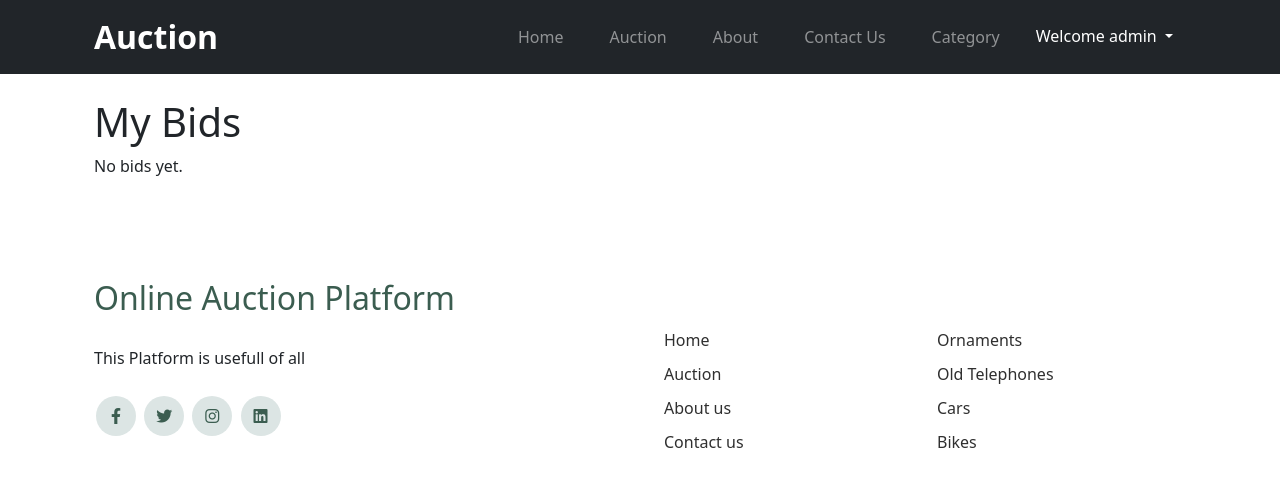
After one commit to Madhavgediya/Auction-Django-Project, a Django app: page /my_bids/ in a window 1280 px wide. The commit adds this page. Shown: the top 487 px of the page. Run offline with Django 5.2, Linux system fonts and the light colour scheme; a user stored in the database is signed in; data comes from the database, SQL or seed files in the repository; both versions use the stored data as it was after the commit; some libraries are stand-ins or nearby versions.

Commit message:
Completed index.html display details of all 3 Heading in descending order with limit of three and added My Bids and My Winnigs In Profile Section With data displayed in reverse order.

```diff
--- a/core/core/urls.py
+++ b/core/core/urls.py
@@ -39,6 +39,8 @@ urlpatterns = [
     path('auction/<int:auction_id>/', auction_detail, name='auction_detail'),
     path('category/<int:category_id>/', category_products, name='category_products'),
     path('winner/<int:auction_id>/', winner, name='winner'),
+    path('my_bids/', my_bids, name='my_bids'),
+    path('my_winnings/', my_winnings, name='my_winnings'),
 
 ]
 
--- a/core/home/templates/base.html
+++ b/core/home/templates/base.html
@@ -88,8 +88,15 @@
               </button>
               <ul class="dropdown-menu bg-dark">
                 <li>
+                  <a class="nav-link" href="{% url 'my_bids' %}">My Bids</a>
+                </li>
+                <li>
+                  <a class="nav-link" href="{% url 'my_winnings' %}">My Winnings</a>
+                </li>
+                <li>
                   <a class="nav-link" href="/logout">Log Out</a>
                 </li>
+
               </ul>
             </div>
             {% else %}
--- /dev/null
+++ b/core/home/templates/home/my_bids.html
@@ -0,0 +1,26 @@
+{% extends "base.html" %}
+
+{% block start %}
+<div class="container mt-4">
+    <h1>My Bids</h1>
+    {% if user_bids %}
+        <ul>
+            {% for bid in user_bids reversed %}
+                <li>
+                    <strong>Auction:</strong> {{ bid.auction.product.products_name }}<br>
+                    <strong>Bid Amount:</strong> {{ bid.bid_amount }}<br>
+                    <strong>Auction Image:</strong> <img src="{{ bid.auction.product.product_image.url }}" alt="{{ bid.auction.product.products_name }}" style="max-height: 100px;"><br>
+
+                    {% if bid.auction.is_active %}
+                        <a href="{% url 'bid' auction_id=bid.auction.id %}">Bid Again</a><br>
+                    {% elif bid.auction.has_ended %}
+                        <a href="{% url 'winner' auction_id=bid.auction.id %}">View Winner</a><br>
+                    {% endif %}
+                </li>
+            {% endfor %}
+        </ul>
+    {% else %}
+        <p>No bids yet.</p>
+    {% endif %}
+</div>
+{% endblock %}
--- a/core/home/views.py
+++ b/core/home/views.py
@@ -20,12 +20,17 @@ def home(request):
     active_auctions = [auction for auction in reversed(all_auctions) if auction.is_active()][:3]
 
     # Filter the recent completed auctions
-    completed_auctions = [auction for auction in reversed(all_auctions) if not auction.is_active()]
+    completed_auctions = [auction for auction in reversed(all_auctions) if not auction.is_active()][:3]
+
+    # Fetch winner data for completed auctions and filter in reverse order
+    winners_data = Winner.objects.filter(auction__in=completed_auctions).select_related('user', 'auction__product')
+    winners_data = winners_data.order_by('-id')[:3]
 
     data = {
         'product_data': product_data,
         'active_auctions': active_auctions,
         'completed_auctions': completed_auctions,
+        'winners_data': winners_data,
     }
 
     return render(request, "home/index.html", data)
@@ -221,3 +226,19 @@ def determine_winner(auction):
             bid_amount=last_bid.bid_amount,
             auction=auction
         )
+
+
+def my_bids(request):
+    if not request.user.is_authenticated:
+        messages.error(request, 'Please log in to view your bids.')
+        return redirect('/#loginModal')
+
+    user_bids = Bid.objects.filter(user=request.user).reverse()
+    return render(request, 'home/my_bids.html', {'user_bids': user_bids})
+
+def my_winnings(request):
+    if not request.user.is_authenticated:
+        return redirect('/#loginModal')
+
+    user_winnings = Winner.objects.filter(user=request.user)
+    return render(request, 'home/my_winnings.html', {'user_winnings': user_winnings})
```
Also changed, not shown: core/home/templates/home/index.html (+6 -7 lines), core/home/templates/home/my_winnings.html (added, +21 -0 lines), core/db.sqlite3.
